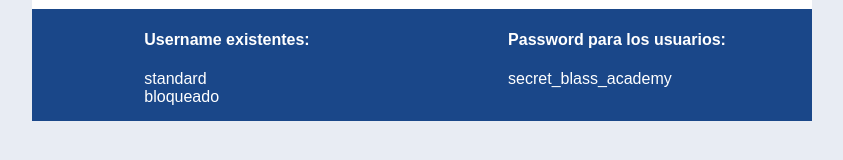
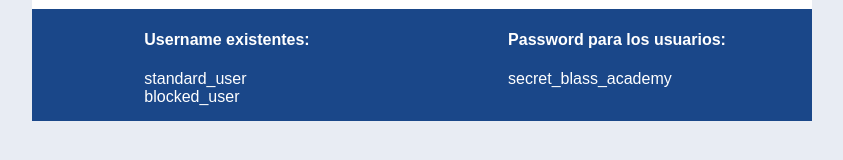
Before and after one commit to calvario31/FrontWebBlassAcademy, a React (Vite) app: page / in a window 1280 px wide. Shown: the part 584-744 px from the top of the page, without its empty margins (218-1061 px from the left). Built offline with nearby package versions, Linux system fonts and the light colour scheme.

Commit message:
update credentials and text

```diff
--- a/src/Dashboard.jsx
+++ b/src/Dashboard.jsx
@@ -12,7 +12,7 @@ function Dashboard() {
 
   return (
     <div>
-      <h2>Welcome to the Dashboard!</h2>
+      <h2>Productos</h2>
       <button onClick={() => {
         localStorage.removeItem("auth");
         navigate("/login");
--- a/src/Login.jsx
+++ b/src/Login.jsx
@@ -5,8 +5,8 @@ import logo from './assets/logos/logoBlassAcademyLetra.png'
 
 function Login() {
     const usernames = [
-        'standard',
-        'bloqueado',
+        'standard_user',
+        'blocked_user',
     ]
     const [username, setUsername] = useState("");
     const [password, setPassword] = useState("");
@@ -14,7 +14,7 @@ function Login() {
 
     const handleSubmit = (e) => {
         e.preventDefault();
-        if (username === "username" && password === "password") {
+        if (username === "standard_user" && password === "secret_blass_academy") {
             localStorage.setItem("auth", "true");
             navigate("/dashboard");
         } else {
```
